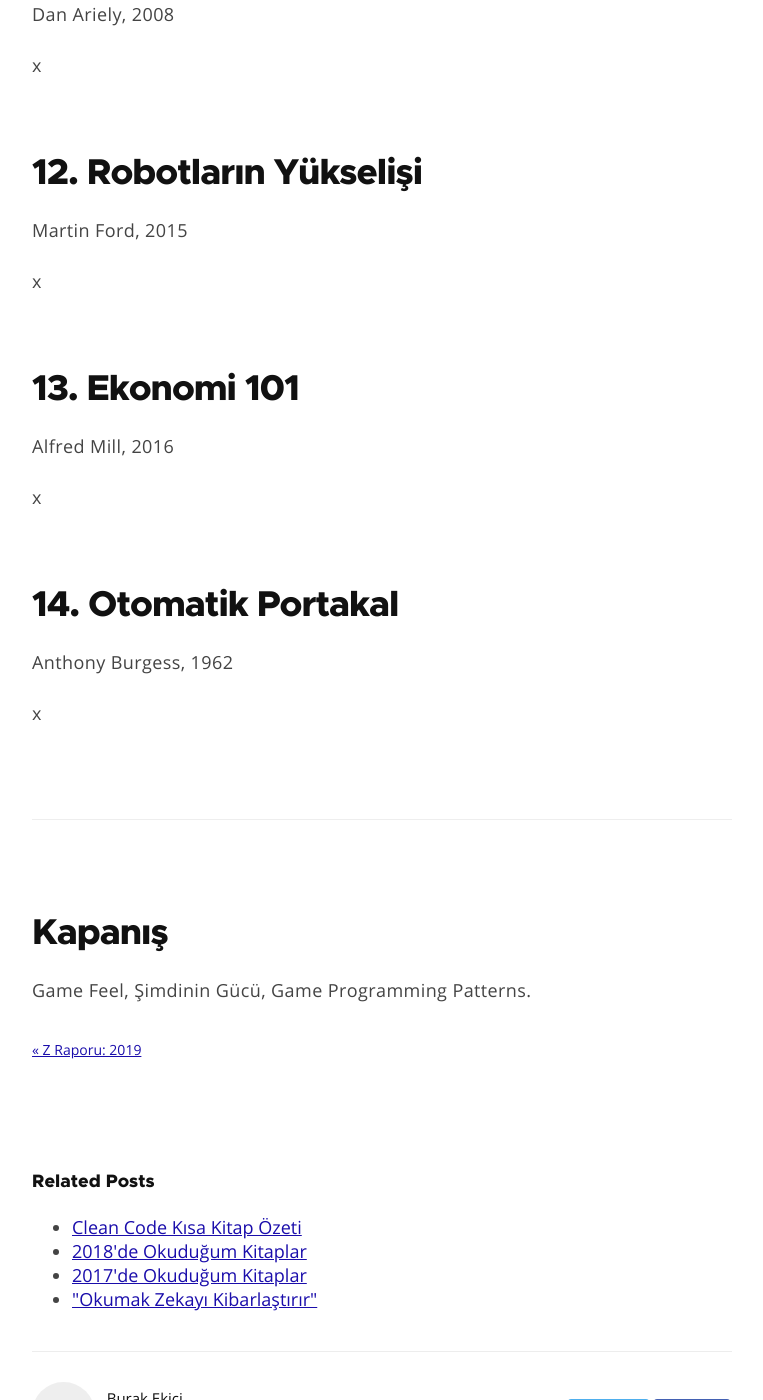
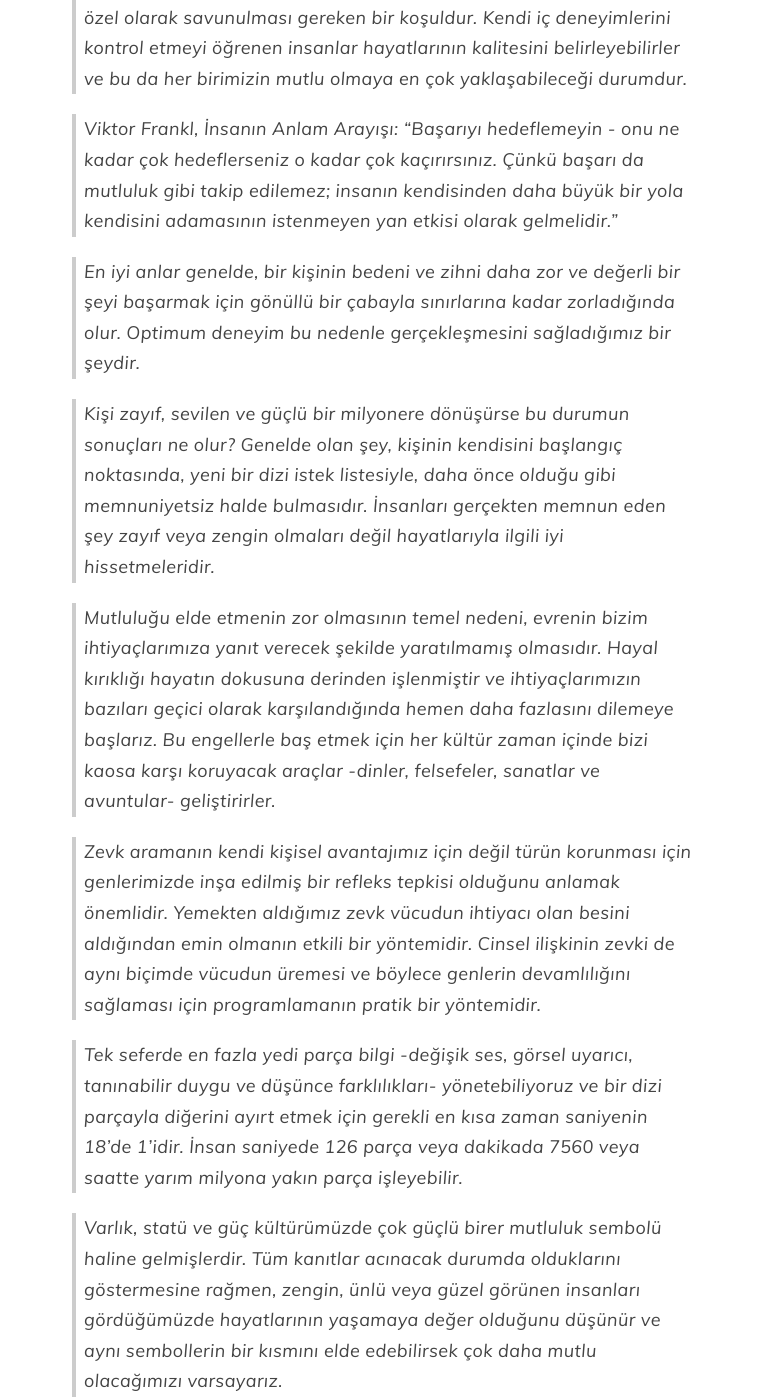
Before and after one commit to burakekici/burakekici.github.io, a Jekyll site: the page built from _posts/2020-01-01-kitaplar-2019.md, in a window 1280 px wide and 1400 px high, scrolled down 7466 px. Shown: the whole window, without its empty margins (258-1021 px from the left). Built offline with Jekyll 4.4.1, drawn with Linux system fonts in a browser that asks for light colours; comment, search, counter and statistics services are not loaded; some of the changed text lies outside the part shown.

Commit message:
Kitaplar 2019 post is ongoing. Minor change on about.md

```diff
--- a/_posts/2020-01-01-kitaplar-2019.md
+++ b/_posts/2020-01-01-kitaplar-2019.md
@@ -1,20 +1,20 @@
 ---
 title: "2019'da Okuduğum Kitaplar"
 layout: post
-date: 2020-01-15 20:00
+date: 2020-03-28 18:00
 tag:
 - kitap
 - okumak
-hidden: true
+- alıntı
+- özet
+- notlar
 star: false
 category: blog
 author: ekici
 description: 2019 yılında okuduğum kitaplar
 ---
 
-<p align="center">
-  <img src="../assets/images/2020/kitaplar-2019/cover.JPG"/>
-</p>
+![Markdown Image][cover]{: class="bigger-image" }
 
 Merhaba,
 
@@ -151,7 +151,26 @@
 # 8. Akış: Mutluluk Bilimi
 Mihaly Csikszentmihalyi, 1990
 
-x
+> Mutluluk aslında her bir kişi tarafından hazırlanılması, yetiştirilmesi ve özel olarak savunulması gereken bir koşuldur. Kendi iç deneyimlerini kontrol etmeyi öğrenen insanlar hayatlarının kalitesini belirleyebilirler ve bu da her birimizin mutlu olmaya en çok yaklaşabileceği durumdur.
+
+> Viktor Frankl, İnsanın Anlam Arayışı: “Başarıyı hedeflemeyin - onu ne kadar çok hedeflerseniz o kadar çok kaçırırsınız. Çünkü başarı da mutluluk gibi takip edilemez; insanın kendisinden daha büyük bir yola kendisini adamasının istenmeyen yan etkisi olarak gelmelidir.”
+
+> En iyi anlar genelde, bir kişinin bedeni ve zihni daha zor ve değerli bir şeyi başarmak için gönüllü bir çabayla sınırlarına kadar zorladığında olur. Optimum deneyim bu nedenle gerçekleşmesini sağladığımız bir şeydir.
+
+> Kişi zayıf, sevilen ve güçlü bir milyonere dönüşürse bu durumun sonuçları ne olur? Genelde olan şey, kişinin kendisini başlangıç noktasında, yeni bir dizi istek listesiyle, daha önce olduğu gibi memnuniyetsiz halde bulmasıdır. İnsanları gerçekten memnun eden şey zayıf veya zengin olmaları değil hayatlarıyla ilgili iyi hissetmeleridir.
+
+> Mutluluğu elde etmenin zor olmasının temel nedeni, evrenin bizim ihtiyaçlarımıza yanıt verecek şekilde yaratılmamış olmasıdır. Hayal kırıklığı hayatın dokusuna derinden işlenmiştir ve ihtiyaçlarımızın bazıları geçici olarak karşılandığında hemen daha fazlasını dilemeye başlarız. Bu engellerle baş etmek için her kültür zaman içinde bizi kaosa karşı koruyacak araçlar -dinler, felsefeler, sanatlar ve avuntular- geliştirirler.
+
+> Zevk aramanın kendi kişisel avantajımız için değil türün korunması için genlerimizde inşa edilmiş bir refleks tepkisi olduğunu anlamak önemlidir. Yemekten aldığımız zevk vücudun ihtiyacı olan besini aldığından emin olmanın etkili bir yöntemidir. Cinsel ilişkinin zevki de aynı biçimde vücudun üremesi ve böylece genlerin devamlılığını sağlaması için programlamanın pratik bir yöntemidir.
+
+> Tek seferde en fazla yedi parça bilgi -değişik ses, görsel uyarıcı, tanınabilir duygu ve düşünce farklılıkları- yönetebiliyoruz ve bir dizi parçayla diğerini ayırt etmek için gerekli en kısa zaman saniyenin 18’de 1’idir. İnsan saniyede 126 parça veya dakikada 7560 veya saatte yarım milyona yakın parça işleyebilir.
+
+> Varlık, statü ve güç kültürümüzde çok güçlü birer mutluluk sembolü haline gelmişlerdir. Tüm kanıtlar acınacak durumda olduklarını göstermesine rağmen, zengin, ünlü veya güzel görünen insanları gördüğümüzde hayatlarının yaşamaya değer olduğunu düşünür ve aynı sembollerin bir kısmını elde edebilirsek çok daha mutlu olacağımızı varsayarız.
+
+> Birçok insan okuldan ayrıldıktan sonra öğrenmeye son verir çünkü bu 13-20 yıl süren dışsal motivasyon üzerine kurulu eğitim hala kötü anıların kaynağıdır. Bu kişiler mezuniyeti özgürlüklerinin ilk gün olarak kabul ederler.
+
+> Bir çok iş ve boş zaman aktivitesi -özellikle kitlesel medyanın pasif biçimde tüketildiği aktiviteler- bizi güçlü ve mutlu yapmak için tasarlanmamıştır. Amaçlar başkasına para kazandırmaktır. Bunu yapmalarına izin verirsek hayatlarımızı iliklerimizden çekebilir ve bizi boş bir kabuk gibi bırakabilirler.
+
 
 <br>
 
```
Also changed, not shown: other parts of _posts/2020-01-01-kitaplar-2019.md (+3 -0 lines), about.md (+6 -6 lines), assets/images/2020/kitaplar-2019/cover.jpg (added), 1 other file.
